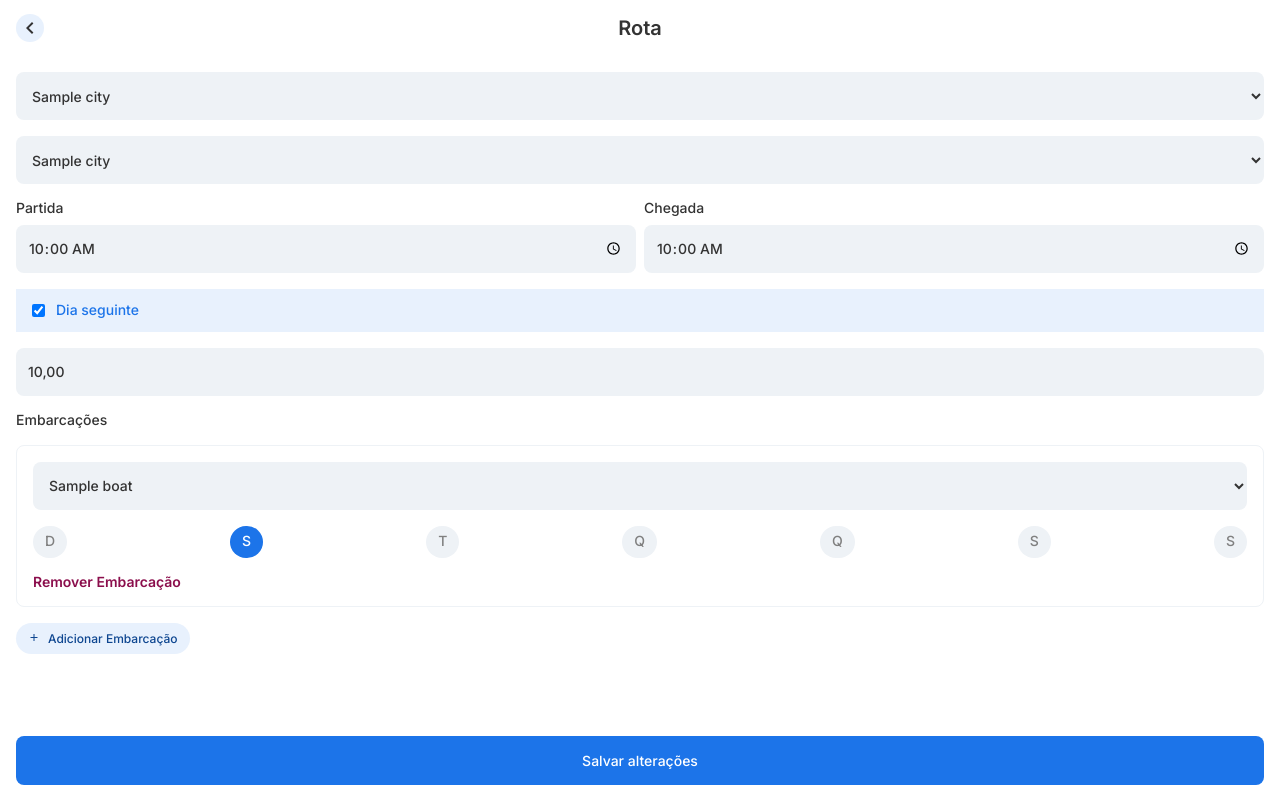
After one commit to eu-erickfernandes/navegar-web, a Django app: page /rotas/1/ in a window 1280 px wide. The commit adds this page. Run offline with Django 5.2, Linux system fonts and the light colour scheme; a user stored in the database is signed in; tables that the repository leaves empty hold one stand-in row (values such as "Sample post").

Commit message:
Rota Fixes #23

```diff
--- a/apps/route/urls.py
+++ b/apps/route/urls.py
@@ -1,12 +1,19 @@
 from django.urls import path
 
 from .views import *
+from .actions import *
 
 app_name = 'route'
 
 urlpatterns = [
     # VIEWS
     path('', search, name= 'search'),
+    path('rotas/<int:route_id>/', route, name= 'route'),
     path('rotas/', index, name= 'index'),
-    path('embarcacoes/', boats, name= 'boats')
+    path('rotas/adicionar', add, name= 'add'),
+    path('embarcacoes/', boats, name= 'boats'),
+
+    # ACTIONS
+    path('route_creation/', route_creation, name='route_creation'),
+    path('route_update/<int:route_id>', route_update, name='route_update')
 ]
--- a/apps/route/views.py
+++ b/apps/route/views.py
@@ -2,18 +2,78 @@ from datetime import datetime
 
 from django.shortcuts import render
 from django.contrib.auth.decorators import login_required
+from django.http import Http404
 
 from apps.authentication.decorators import required_user_roles
-from .models import City, RouteBoatWeekday, Route, Boat
+from .models import City, RouteBoatWeekday, Route, Boat, RouteBoat
 
 @login_required
 @required_user_roles('A')
 def index(request):
     routes = Route.objects.all()
 
+    # RouteBoatWeekday.objects.all().delete()
+    # RouteBoat.objects.all().delete()
+    # Route.objects.all().delete()
+
     return render(request, 'route/index.html', {
         'routes': routes
     })
+
+
+@login_required
+@required_user_roles('A')
+def add(request):
+    cities = City.objects.all()
+    boats = Boat.objects.all()
+
+    weekdays = [
+        ('7', 'Domingo'),
+        ('1', 'Segunda-Feira'),
+        ('2', 'Terça-Feira'),
+        ('3', 'Quarta-Feira'),
+        ('4', 'Quinta-Feira'),
+        ('5', 'Sexta-Feira'),
+        ('6', 'Sábado'),
+    ]
+
+    return render(request, 'route/add.html', {
+        'boats': boats,
+        'cities': cities,
+        'hidden_navbar': True,
+        'weekdays': weekdays
+    })
+
+
+@login_required
+@required_user_roles('A')
+def route(request, route_id):
+    try:
+        route = Route.objects.get(id= route_id)
+    except:
+        raise Http404
+
+    cities = City.objects.all()
+    boats = Boat.objects.all()
+
+    weekdays = [
+        ('7', 'Domingo'),
+        ('1', 'Segunda-Feira'),
+        ('2', 'Terça-Feira'),
+        ('3', 'Quarta-Feira'),
+        ('4', 'Quinta-Feira'),
+        ('5', 'Sexta-Feira'),
+        ('6', 'Sábado'),
+    ]
+
+    return render(request, 'route/route.html', {
+        'boats': boats,
+        'cities': cities,
+        'hidden_navbar': True,
+        'route': route,
+        'weekdays': weekdays
+    })
+
 
 @login_required
 def boats(request):
@@ -22,6 +82,7 @@ def boats(request):
     return render(request, 'route/boats.html', {
         'boats': boats
     })
+
 
 @login_required
 def search(request):
--- /dev/null
+++ b/static/css/components/checkbox.css
@@ -0,0 +1,34 @@
+.checkbox{
+    align-items: center;
+    background-color: var(--clr-gray-light);
+    box-sizing: border-box;
+    color: var(--clr-placeholder);
+    cursor: pointer;
+    display: flex;
+    gap: .5rem;
+    padding: .75rem;
+    transition: background-color .5s;
+    width: 100%;
+
+    &:has(:checked){
+        background-color: var(--clr-primary-light);
+        color: var(--clr-primary);
+    }
+
+    &.sm{
+        aspect-ratio: 1;
+        border-radius: 100vw;
+        height: 2rem;
+        justify-content: center;
+        width: auto;
+
+        input{
+            display: none;
+        }
+
+        &:has(:checked){
+            background-color: var(--clr-primary);
+            color: var(--clr-white);
+        }
+    }
+}
--- a/static/css/components/form.css
+++ b/static/css/components/form.css
@@ -4,4 +4,8 @@ form{
     flex-direction: column;
     gap: 1rem;
     padding: 1rem;
+
+    label{
+        font-size: .875rem;
+    }
 }
--- a/static/css/components/page-header.css
+++ b/static/css/components/page-header.css
@@ -6,7 +6,6 @@
     grid-template-columns: repeat(3, 1fr);
     height: var(--page-header-height);
     padding-inline: 1rem;
-    /* justify-content: space-between; */
     position: fixed;
     top: 0;
     width: 100%;
--- a/static/css/global/layout.css
+++ b/static/css/global/layout.css
@@ -48,6 +48,11 @@ body{
         padding-inline: 1rem;
         width: 100%;
 
+        &.card{
+            border: 1px solid var(--clr-gray-light);
+            border-radius: .5rem;
+        }
+
         &.center{
             align-items: center;
             text-align: center;
@@ -63,11 +68,17 @@ body{
     }
 
     .group{
+        box-sizing: border-box;
         display: grid;
         gap: .5rem;
+        width: 100%;
 
         &.row{
             display: flex;
+
+            &.space-between{
+                justify-content: space-between;
+            }
         }
 
         &.sm{
--- /dev/null
+++ b/static/css/templates/route/partials/_route-form.css
@@ -0,0 +1,16 @@
+main{
+    --submit-navbar-height: 5rem;
+
+    padding-bottom: calc(var(--submit-navbar-height) + 1rem);
+
+    .remove-boat{
+        cursor: pointer;
+    }
+
+    .submit-navbar{
+        bottom: 0;
+        height: var(--submit-navbar-height);
+        left: 0;
+        position: fixed;
+    }
+}
--- /dev/null
+++ b/static/js/templates/route/partials/_route-form.js
@@ -0,0 +1,67 @@
+const form = document.querySelector('form')
+const initialBoatCard = document.querySelector('[data-boat-card]')
+const addButton = document.querySelector('[data-add-button]')
+
+const enumerateBoats = () => {
+    const newBoatCards = document.querySelectorAll('[data-boat-card="new"]')
+
+    newBoatCards.forEach((boatCard, index) => {
+        const select = boatCard.querySelector('select')
+        select.id = `boat-${index}`
+        select.name = `boat-${index}`
+
+        const checkboxes = boatCard.querySelectorAll('input')
+
+        checkboxes.forEach((checkbox) => {
+            const name = checkbox.name
+            const weekday = name.split('-')
+            const newName = `${index}-weekday-${weekday[weekday.length - 1]}`
+
+            const label = boatCard.querySelector(`label[for="${name}"]`)
+            label.setAttribute('for', newName)
+
+            checkbox.name = newName
+            checkbox.id = newName
+        })
+    })
+}
+
+enumerateBoats()
+
+const removeCurrentBoat = (event) => {
+    const removeSpan = event.target
+    const card = removeSpan.parentElement.parentElement
+
+    card.remove()
+}
+
+const initializingRemoveBoat = () => {
+    const removeSpans = document.querySelectorAll('[data-boat-remove]')
+
+    removeSpans.forEach((span) => {
+        span.addEventListener('click', removeCurrentBoat)
+    })
+}
+
+initializingRemoveBoat()
+
+const addBoat = () => {
+    const newBoatCard = initialBoatCard.cloneNode(true)
+    newBoatCard.setAttribute('data-boat-card', 'new')
+
+    const select = newBoatCard.querySelector('select')
+    select.value = ''
+
+    const checkboxes = newBoatCard.querySelectorAll('input')
+
+    checkboxes.forEach((checkbox) => {
+        checkbox.checked = false
+    })
+
+    form.insertBefore(newBoatCard, addButton)
+
+    enumerateBoats()
+    initializingRemoveBoat()
+}
+
+addButton.addEventListener('click', addBoat)
--- a/templates/partials/_base.html
+++ b/templates/partials/_base.html
@@ -18,7 +18,9 @@
 
         <!-- COMPONENTS CSS -->
         <link rel="stylesheet" href="{% static 'css/components/button.css' %}">
+        <link rel="stylesheet" href="{% static 'css/components/checkbox.css' %}">
         <link rel="stylesheet" href="{% static 'css/components/divider.css' %}">
+        <link rel="stylesheet" href="{% static 'css/components/dropdown.css' %}">
         <link rel="stylesheet" href="{% static 'css/components/form.css' %}">
         <link rel="stylesheet" href="{% static 'css/components/input.css' %}">
         <link rel="stylesheet" href="{% static 'css/components/navbar.css' %}">
--- a/templates/route/index.html
+++ b/templates/route/index.html
@@ -21,13 +21,13 @@
         </div>
 
         <div class="container">
-            <a href="#" class="button link add">Adicionar rota</a>
+            <a href="{% url 'route:add' %}" class="button link add">Adicionar rota</a>
         </div>
 
         <ul>
             {% for route in routes %}
                 <li data-route-item="{{ route.origin }} {{ route.destination }}">
-                    <a class="container" href="#">
+                    <a class="container" href="{% url 'route:route' route.id %}">
                         <p class="fs-md fw-bd">{{ route.origin }} -> {{ route.destination }}</p>
 
                         <span class="fs-sm clr-text-light">
--- /dev/null
+++ b/templates/route/partials/_route-form.html
@@ -0,0 +1,157 @@
+<form
+    method="POST"
+
+    {% if route %}
+        action="{% url 'route:route_update' route.id %}"
+    {% else %}
+        action="{% url 'route:route_creation' %}"
+    {% endif %}
+>
+    {% csrf_token %}
+
+    <select name="origin" id="origin" required>
+        <option value="" selected disabled>Origem</option>
+
+        {% for city in cities %}
+            {% if route.origin.id == city.id %}
+                <option value="{{ city.id }}" selected>{{ city.name }}</option>
+            {% else %}
+                <option value="{{ city.id }}">{{ city.name }}</option>
+            {% endif %}
+        {% endfor %}
+    </select>
+
+    <select name="destination" id="destination" required>
+        <option value="" selected disabled>Destino</option>
+
+        {% for city in cities %}
+            {% if route.destination.id == city.id %}
+                <option value="{{ city.id }}" selected>{{ city.name }}</option>
+            {% else %}
+                <option value="{{ city.id }}">{{ city.name }}</option>
+            {% endif %}
+        {% endfor %}
+    </select>
+
+    <div class="group row">
+        <div class="group">
+            <label for="departure-time">Partida</label>
+
+            <input
+                id="departure-time"
+                name="departure_time"
+                type="time"
+                required
+
+                {% if route.departure_time %} value="{{ route.departure_time }}" {% endif %}
+            >
+        </div>
+
+        <div class="group">
+            <label for="arrival-time">Chegada</label>
+
+            <input
+                id="arrival-time"
+                name="arrival_time"
+                type="time"
+                required
+
+                {% if route.arrival_time %} value="{{ route.arrival_time }}" {% endif %}
+            >
+        </div>
+    </div>
+
+    <label class="checkbox" for="next-day">
+        <input
+            id="next-day"
+            name="next_day"
+            type="checkbox"
+
+            {% if route.next_day %} checked {% endif %}
+        >
+
+        <span>Dia seguinte</span>
+    </label>
+
+    <input
+        id="price"
+        name="price"
+        placeholder="Preço"
+        required
+        type="text"
+
+        {% if route.price %} value="{{ route.price }}" {% endif %}
+    >
+
+    <p class="fs-md">Embarcações</p>
+
+    {% for route_boat in route.route_boats %}
+        <div class="container lg card route-card" data-boat-card>
+            <div class="group lg">
+                <select name="route_boat-{{ route_boat.id }}-boat" id="route_boat-{{ route_boat.id }}-boat" required>
+                    <option value="" disabled selected>Selecione uma Embarcação</option>
+
+                    {% for boat in boats %}
+                        {% if boat == route_boat.boat %}
+                            <option value="{{ boat.id }}" selected>{{ boat.name }}</option>
+                        {% else %}
+                            <option value="{{ boat.id }}">{{ boat.name }}</option>
+                        {% endif %}
+                    {% endfor %}
+                </select>
+
+                <div class="group row space-between">
+                    {% for weekday in weekdays %}
+                        <label class="checkbox sm" for="route_boat-{{ route_boat.id }}-weekday-{{ weekday.0 }}">
+                            <input
+                                id="route_boat-{{ route_boat.id }}-weekday-{{ weekday.0 }}"
+                                name="route_boat-{{ route_boat.id }}-weekday-{{ weekday.0 }}"
+                                type="checkbox"
+
+                                {% if weekday.0 in route_boat.weekdays_list %} checked {% endif %}
+                            >
+
+                            <span>{{ weekday.1|first }}</span>
+                        </label>
+                    {% endfor %}
+                </div>
+
+                <span class="fw-bd fs-md clr-red remove-boat" data-boat-remove>Remover Embarcação</span>
+            </div>
+        </div>
+    {% empty %}
+        <div class="container lg card route-card" data-boat-card="new">
+            <div class="group lg">
+                <select name="boat" id="boat" required>
+                    <option value="" disabled selected>Selecione uma Embarcação</option>
+
+                    {% for boat in boats %}
+                        <option value="{{ boat.id }}">{{ boat.name }}</option>
+                    {% endfor %}
+                </select>
+
+                <div class="group row space-between">
+                    {% for weekday in weekdays %}
+                        <label class="checkbox sm" for="weekday-{{ weekday.0 }}">
+                            <input
+                                id="weekday-{{ weekday.0 }}"
+                                name="weekday-{{ weekday.0 }}"
+                                type="checkbox"
+                            >
+
+                            <span>{{ weekday.1|first }}</span>
+                        </label>
+                    {% endfor %}
+                </div>
+
+                <span class="fw-bd fs-md clr-red remove-boat" data-boat-remove>Remover Embarcação</span>
+            </div>
+        </div>
+    {% endfor %}
+
+    <button class="button link add" type="button" data-add-button>Adicionar Embarcação</button>
+
+    <div class="container lg submit-navbar">
+        <button class="button">Salvar alterações</button>
+    </div>
+</form>
--- /dev/null
+++ b/templates/route/route.html
@@ -0,0 +1,23 @@
+{% extends '../partials/_base.html' %}
+
+{% load static %}
+
+{% block title %}
+    {{ route.origin }} - {{ route.destination }}
+{% endblock %}
+
+{% block css_template %}
+    <link rel="stylesheet" href="{% static 'css/templates/route/partials/_route-form.css' %}">
+{% endblock %}
+
+{% block content %}
+    {% include '../partials/_page-header.html' with title='Rota' back_link='/rotas' %}
+
+    <main>
+        {% include './partials/_route-form.html' %}
+    </main>
+{% endblock %}
+
+{% block js_template %}
+    <script src="{% static 'js/templates/route/partials/_route-form.js' %}"></script>
+{% endblock %}
```
Also changed, not shown: apps/route/actions.py (added, +131 -0 lines), apps/route/models.py (+11 -0 lines), static/css/components/dropdown.css (added, +35 -0 lines), templates/route/add.html (added, +23 -0 lines).
